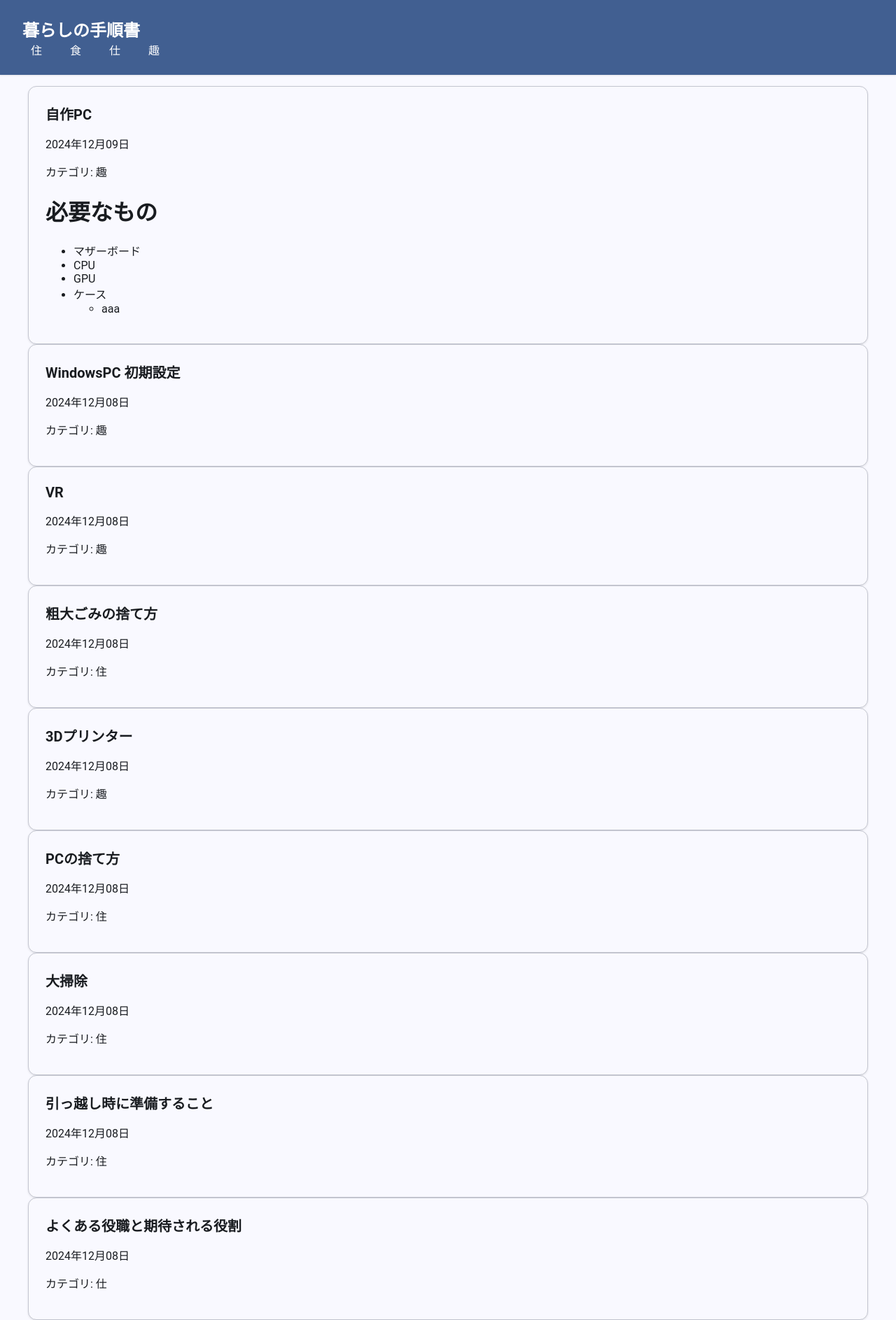
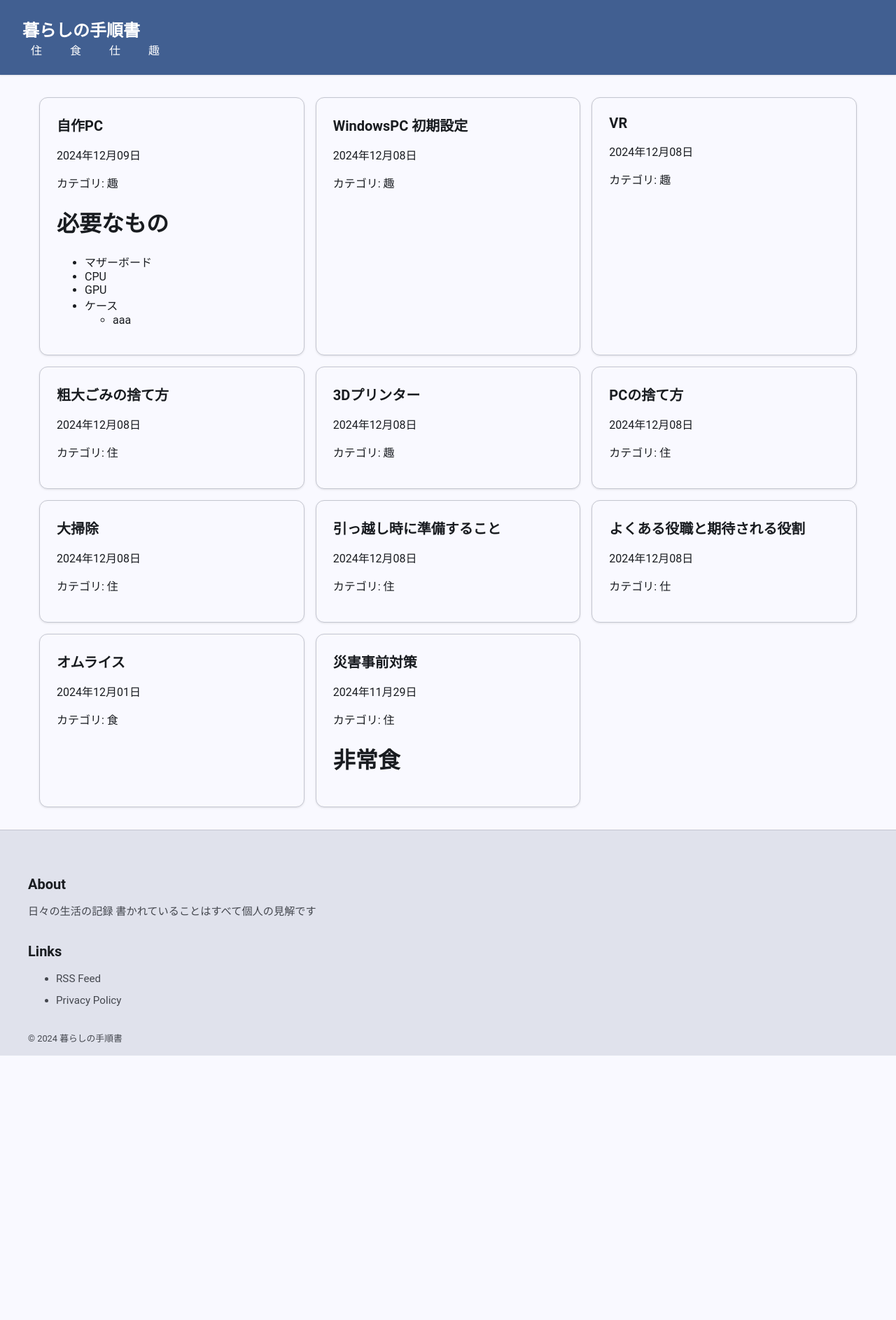
Before and after one commit to yuki-kamikita/kurasino, a Jekyll site: the page built from index.html, in a window 1280 px wide. Shown: the top 1887 px of the page at 70% size. Built offline with Jekyll 4.4.1, drawn with Linux system fonts in a browser that asks for light colours; after the commit the page ends 1509 px from its top, so only the background shows below that.

Commit message:
カードデザイン調整
マージン追加
グリッド化

```diff
--- a/_includes/post-card.html
+++ b/_includes/post-card.html
@@ -1,12 +1,10 @@
-<div class="col s12 m4">
 <div class="card hoverable" onclick="location.href='{{ site.baseurl }}{{ post.url }}'" style="cursor:pointer;">
   <div class="card-content">
     <span class="card-title">{{ post.title }}</span>
-      <p class="grey-text">{{ post.date | date: "%Y年%m月%d日" }}</p>
+    <p>{{ post.date | date: "%Y年%m月%d日" }}</p>
     {% if post.categories %}
-        <p class="grey-text">カテゴリ: {{ post.categories | join: ", " }}</p>
+    <p>カテゴリ: {{ post.categories | join: ", " }}</p>
     {% endif %}
     <p>{{ post.excerpt }}</p>
   </div>
 </div>
-</div>
--- a/assets/css/layout.css
+++ b/assets/css/layout.css
@@ -9,12 +9,11 @@ body {
     padding: 0;
 }
 
-/* 基本的なコンテナ: カード風デザインは削除 */
+/* 基本的なコンテナ */
 .container {
     max-width: 1200px;
     margin: 0 auto;
     padding: 1rem;
-    /* カード風の装飾削除、背景やボーダーなし */
     background: none;
     box-shadow: none;
     border-radius: 0;
@@ -128,7 +127,29 @@ footer .container>div {
     border: none;
 }
 
-/* カードデザイン（post-card.html用） */
+
+/* カードを並べるコンテナ (投稿一覧ページなどで使用する想定) */
+/* .post-grid というラッパー要素を用意し、その中に .card を並べます */
+.post-grid {
+    display: grid;
+    /* 幅300px程度を最小幅として、auto-fillで収まるだけ並べる */
+    grid-template-columns: repeat(auto-fill, minmax(300px, 1fr));
+    gap: 1rem;
+    /* カード同士の隙間を確保する */
+    max-width: 1200px;
+    margin: 0 auto;
+    padding: 1rem;
+    box-sizing: border-box;
+}
+
+/* スマホサイズでは1列表示 */
+@media (max-width: 600px) {
+    .post-grid {
+        grid-template-columns: 1fr;
+    }
+}
+
+/* カードデザイン */
 .card {
     background-color: var(--md-sys-color-surface);
     color: var(--md-sys-color-on-surface);
@@ -136,6 +157,7 @@ footer .container>div {
     border-radius: 12px;
     box-shadow: 0 1px 3px rgba(0, 0, 0, 0.1);
     transition: transform 0.2s, box-shadow 0.2s;
+    /* 個別にmarginを付けなくても、gridのgapで隙間は確保される */
 }
 
 .card:hover {
@@ -155,6 +177,7 @@ footer .container>div {
     color: var(--md-sys-color-on-surface);
 }
 
+
 /* リンク共通 */
 a {
     color: var(--md-sys-color-primary);
--- a/index.html
+++ b/index.html
@@ -2,7 +2,7 @@
 layout: default
 ---
 
-<div class="row">
+<div class="post-grid">
   {% for post in site.posts %}
     {% include post-card.html post=post %}
   {% endfor %}
```
Lines whose indentation alone changed are shown as unchanged.
